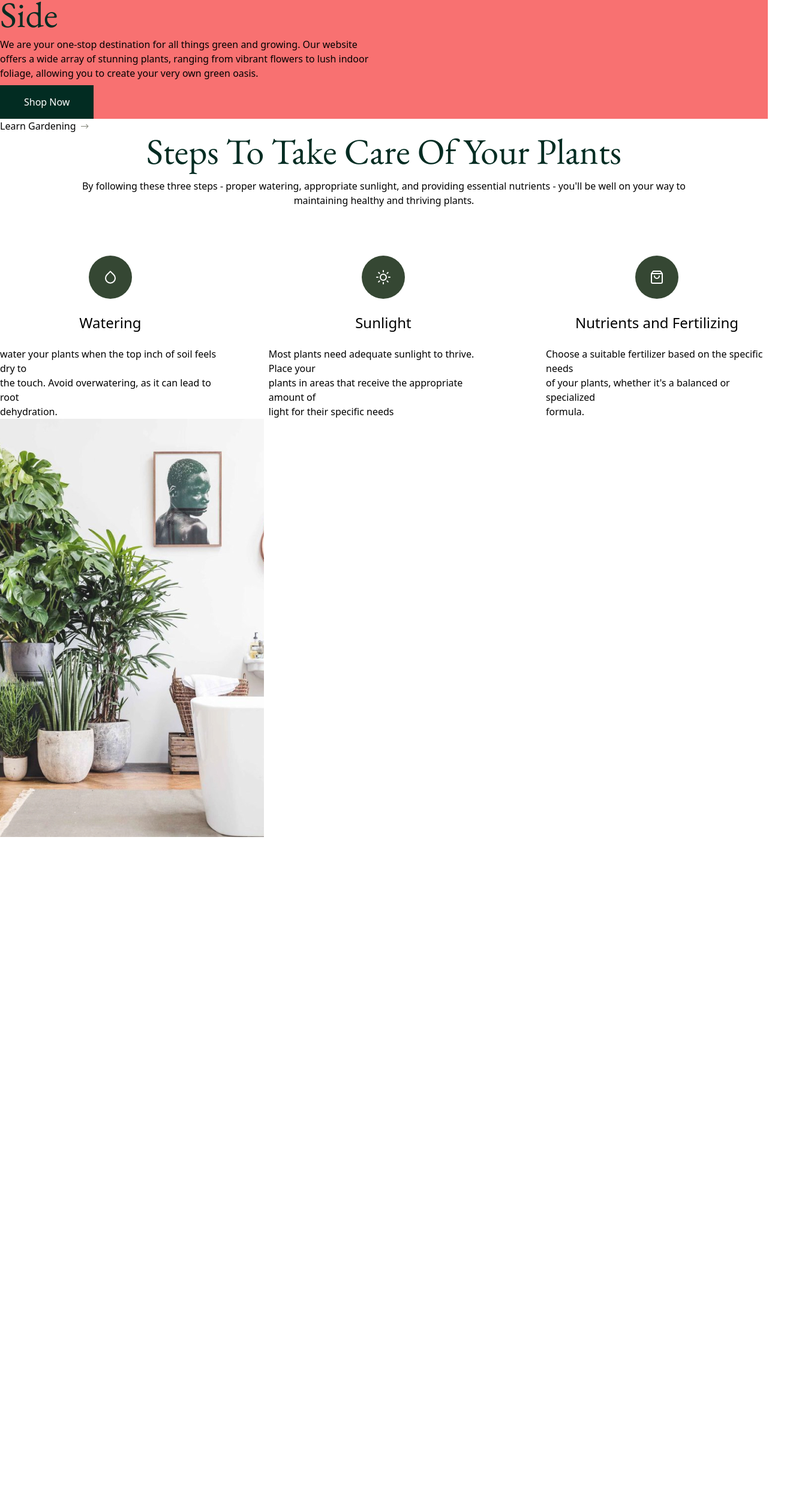
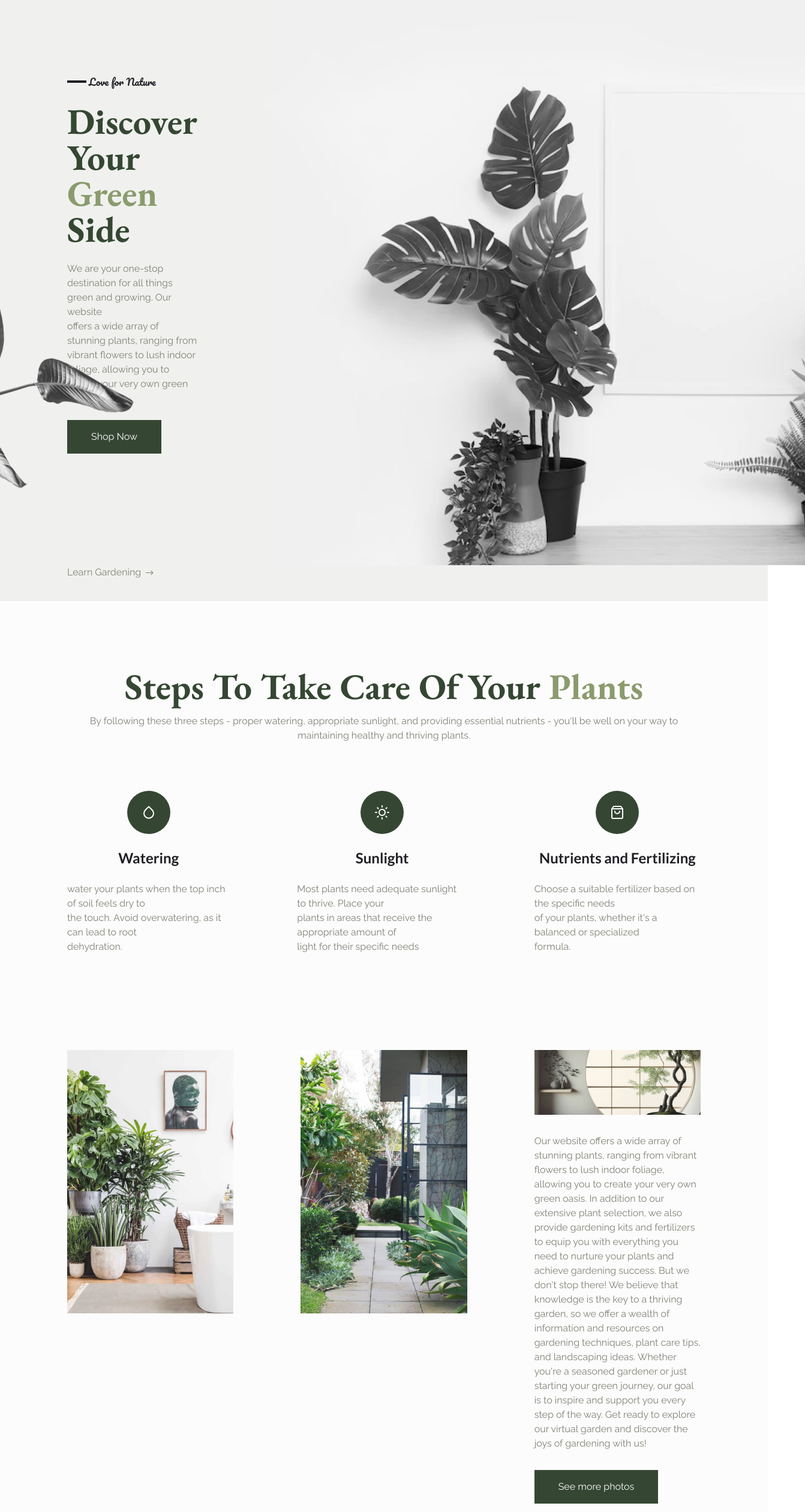
Before and after one commit to KAndrade-SP/Desafio2-Semana8, a React (Vite) app: page / in a window 1280 px wide. Shown: the part 98-2618 px from the top of the page at 60% size, 1342 px wide, since content can reach past the window. Before the commit the page ends 1493 px from the top, so only its background shows below. Built offline with nearby package versions, Linux system fonts and the light colour scheme.

Commit message:
feat: continued structuring and stylizing

```diff
--- a/src/App.tsx
+++ b/src/App.tsx
@@ -1,9 +1,13 @@
 import { HomePage } from './pages/HomePage'
+import { Card } from './components/Card'
 
 function App() {
 
   return (
-    <HomePage/>
+    <div>
+      <HomePage/>
+      <Card/>
+    </div>
   )
 }
 
--- /dev/null
+++ b/src/components/Card.tsx
@@ -0,0 +1,15 @@
+export function Card(){
+    return(
+        <div className="bg-almwhite text-lunargreen font-raleway-regular flex flex-col items-start justify-center p-8 pt-4 shadow-xl w-96 border-2 border-avacado">
+            <img src="" alt="" />
+            <div className="flex flex-col items-start gap-3">
+            <span className="font-lato-bold text-2xl">Echinocereus Cactus</span>
+            <span>$15.00</span>
+            <div className="flex flex-row items-center justify-start gap-3">
+                <div className="bg-grayishgreen border-2 border-avacado text-avacado px-3 py-1 rounded-3xl"><span>Label</span></div>
+                <div className="bg-grayishgreen border-2 border-avacado text-avacado px-3 py-1 rounded-3xl"><span>Type</span></div>
+            </div>
+            </div>
+        </div>
+    )
+}
--- a/src/pages/HomePage/index.tsx
+++ b/src/pages/HomePage/index.tsx
@@ -2,90 +2,137 @@ import ArrowIcon from "./icons/ArrowIcon";
 import WaterdropIcon from "./icons/WaterdropIcon";
 import SunIcon from "./icons/SunIcon";
 import BoxIcon from "./icons/BoxIcon";
-import Img1 from "./assets/img1.jpg"
-import Img2 from "./assets/img2.jpg"
-import Img3 from "./assets/img3.jpg"
-
+import Img1 from "./assets/img1.jpg";
+import Img2 from "./assets/img2.jpg";
+import Img3 from "./assets/img3.jpg";
+import Plant1 from "./assets/plant1.jpg";
+import Plant2 from "./assets/plant2.png";
 
 export function HomePage() {
   return (
     <div>
-      <main className="w-full min-h-svh">
-        <section>
-          <div className="flex flex-col justify-center items-start gap-2 bg-red-400">
+      <main className="w-full min-h-svh text-medgray">
+        <section className="px-28 py-9 bg-grayishgreen">
+          <div className="flex flex-row items-center justify-between gap-28">
+            <div className="flex flex-col justify-center items-start gap-6">
               <div className="flex flex-row justify-center items-center gap-1">
-              <div className="w-8 h-1 bg-black "></div>
-              <p className="font-pacifico">Love for Nature</p>
+                <div className="w-8 h-1 bg-almblack "></div>
+                <p className="font-pacifico text-almblack">Love for Nature</p>
               </div>
-            <h1 className="text-6xl font-ebgaramond text-emerald-950">
-              Discover Your <span className="text-green-400">Green</span> <br />
+              <h1 className="text-6xl font-ebgaramond-bold text-lunargreen">
+                Discover Your <span className="text-avacado">Green</span> <br />
                 Side
               </h1>
-            <p className="text-base font-raleway">
-              We are your one-stop destination for all things green and growing.
-              Our website <br />
+              <p className="text-base font-raleway-regular">
+                We are your one-stop destination for all things green and
+                growing. Our website <br />
                 offers a wide array of stunning plants, ranging from vibrant
                 flowers to lush indoor <br />
                 foliage, allowing you to create your very own green oasis.
               </p>
-            <button className="py-4 px-10 font-raleway bg-emerald-950 flex-row text-white text-base">
+              <button className="py-4 px-10 font-raleway-regular bg-lunargreen flex-row text-almwhite text-base">
                 Shop Now
               </button>
             </div>
+
+            <img className="" src={Plant1} alt="" />
+          </div>
+
+          <img className="absolute left-0 -bottom-[345px]" src={Plant2} alt="" />
 
           <div className="flex flex-row items-center justify-start">
             <a
               className="flex flex-row items-center justify-center gap-2"
               href=""
             >
-              <span className="font-raleway">Learn Gardening</span>
+              <span className="font-raleway-regular">Learn Gardening</span>
               <ArrowIcon />
             </a>
           </div>
         </section>
-        <section>
+
+        <section className="p-28 gap-20 bg-almwhite">
           <div className="flex flex-col items-center justify-center gap-20">
             <div className="flex flex-col gap-4 items-center text-center">
-              <h1 className="text-6xl font-ebgaramond text-emerald-950">
-                Steps To Take Care Of Your <span>Plants</span>
+              <h1 className="text-6xl font-ebgaramond-bold text-lunargreen">
+                Steps To Take Care Of Your{" "}
+                <span className="text-avacado">Plants</span>
               </h1>
-              <p className="text-base font-raleway">
+              <p className="text-base font-raleway-regular">
                 By following these three steps - proper watering, appropriate
                 sunlight, and providing essential nutrients - you'll be well on
                 your way to <br />
                 maintaining healthy and thriving plants.
               </p>
             </div>
-            <div className="flex flex-row items-center justify-center gap-20 font-raleway">
+            <div className="flex flex-row items-center justify-center gap-28 font-raleway-regular pb-20">
               <div className="flex flex-col gap-6 items-center justify-center">
                 <WaterdropIcon />
-                <h1 className="font-lato text-2xl">Watering</h1>
+                <h1 className="font-lato-bold text-2xl text-almblack">
+                  Watering
+                </h1>
                 <p>
-                  water your plants when the top inch of soil feels dry to <br />the
-                  touch. Avoid overwatering, as it can lead to root <br />dehydration.
+                  water your plants when the top inch of soil feels dry to{" "}
+                  <br />
+                  the touch. Avoid overwatering, as it can lead to root <br />
+                  dehydration.
                 </p>
               </div>
               <div className="flex flex-col gap-6 items-center justify-center">
                 <SunIcon />
-                <h1 className="font-lato text-2xl">Sunlight</h1>
+                <h1 className="font-lato-bold text-2xl text-almblack">
+                  Sunlight
+                </h1>
                 <p>
-                  Most plants need adequate sunlight to thrive. Place your <br />
-                  plants in areas that receive the appropriate amount of <br />light
-                  for their specific needs
+                  Most plants need adequate sunlight to thrive. Place your{" "}
+                  <br />
+                  plants in areas that receive the appropriate amount of <br />
+                  light for their specific needs
                 </p>
               </div>
               <div className="flex flex-col gap-6 items-center justify-center">
                 <BoxIcon />
-                <h1 className="font-lato text-2xl">Nutrients and Fertilizing</h1>
+                <h1 className="font-lato-bold text-2xl text-almblack">
+                  Nutrients and Fertilizing
+                </h1>
                 <p>
-                  Choose a suitable fertilizer based on the specific needs <br />of
-                  your plants, whether it's a balanced or specialized <br />formula.
+                  Choose a suitable fertilizer based on the specific needs{" "}
+                  <br />
+                  of your plants, whether it's a balanced or specialized <br />
+                  formula.
                 </p>
               </div>
             </div>
+            <div className="flex flex-row items-start justify-center gap-28">
+              <div className="w-full">
+                <img src={Img1} alt="" />
               </div>
-
-          <img src={Img1} alt="" />
+              <div className="w-full">
+                <img src={Img2} alt="" />
+              </div>
+              <div className="flex flex-col w-full gap-8 items-start justify-center content-start font-raleway-regular">
+                <img className="w-full" src={Img3} alt="" />
+                <p>
+                  Our website offers a wide array of stunning plants, ranging
+                  from vibrant flowers to lush indoor foliage, allowing you to
+                  create your very own green oasis. In addition to our extensive
+                  plant selection, we also provide gardening kits and
+                  fertilizers to equip you with everything you need to nurture
+                  your plants and achieve gardening success. But we don't stop
+                  there! We believe that knowledge is the key to a thriving
+                  garden, so we offer a wealth of information and resources on
+                  gardening techniques, plant care tips, and landscaping ideas.
+                  Whether you're a seasoned gardener or just starting your green
+                  journey, our goal is to inspire and support you every step of
+                  the way. Get ready to explore our virtual garden and discover
+                  the joys of gardening with us!
+                </p>
+                <button className="py-4 px-10 font-raleway bg-lunargreen flex-row text-almwhite text-base">
+                  See more photos
+                </button>
+              </div>
+            </div>
+          </div>
         </section>
         <section></section>
       </main>
--- a/tailwind.config.js
+++ b/tailwind.config.js
@@ -17,6 +17,7 @@ export default {
         lightgreen: '#83E281',
         whitegreen: '#F6FFF6',
         almblack: '#1E1E24',
+        grayishgreen: '#F0F1EE',
       },
       fontFamily: {
         ebgaramond: ['EBGaramond-regular', 'serif'],
```
Also changed, not shown: src/pages/HomePage/assets/plant1.jpg (added), src/pages/HomePage/assets/plant2.png (added). Lines whose indentation alone changed are shown as unchanged.
